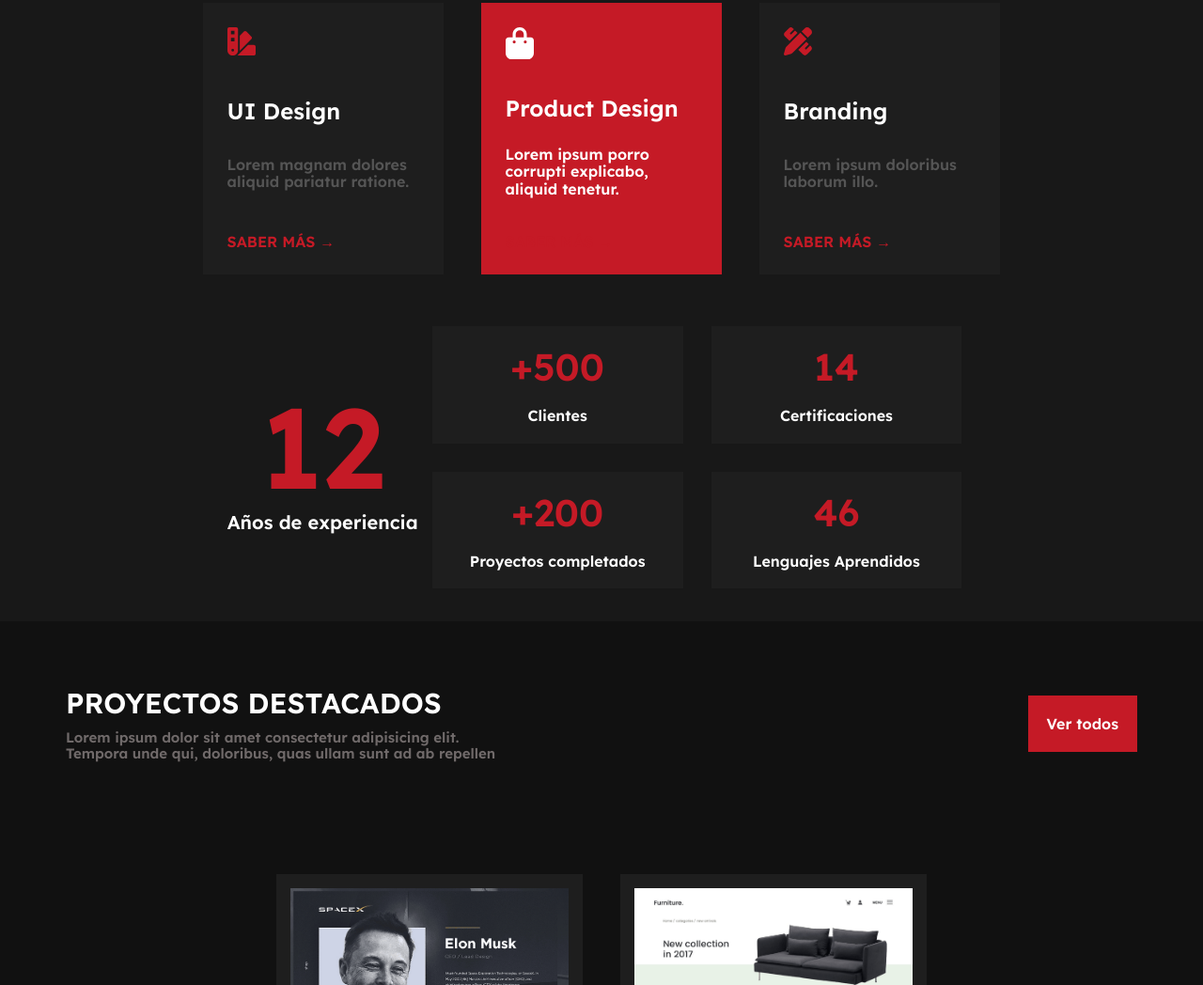
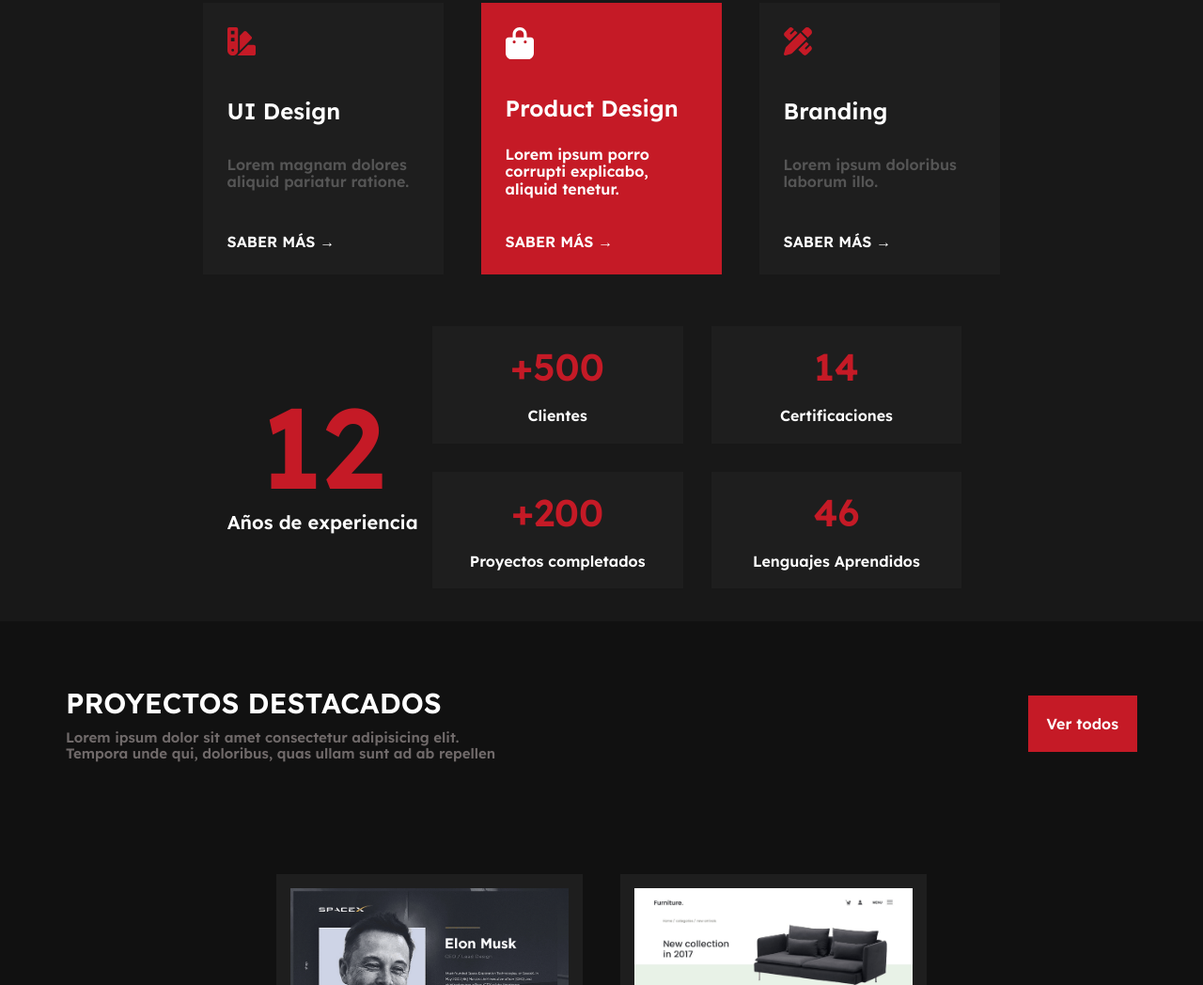
Before and after one commit to raulgodii/Portfolio, a plain HTML site: page index.html in a window 1280 px wide. Shown: the part 878-1926 px from the top of the page at 94% size. Drawn offline with Linux system fonts and the light colour scheme.

Commit message:
resaltar

```diff
--- a/CSS/mainInicio.css
+++ b/CSS/mainInicio.css
@@ -115,7 +115,7 @@ main .principal a, .seccion3 .parte1 a, .seccion3 .parte3 a{
 
 .seccion2 .parte1 a{
     text-decoration: none;
-    color: rgb(197, 26, 38);
+    color: white;
     margin: 10%;
 }
 
```
